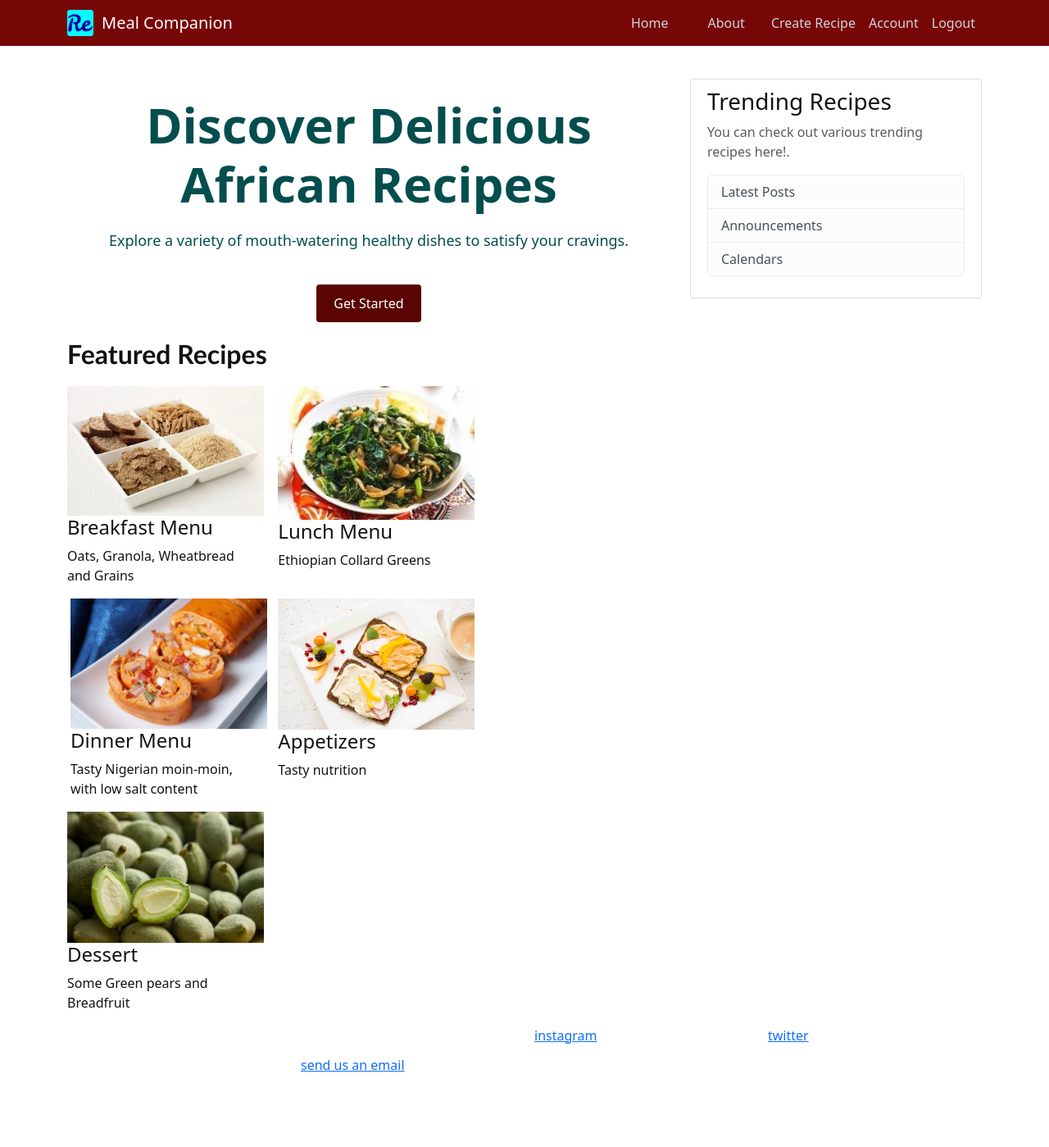
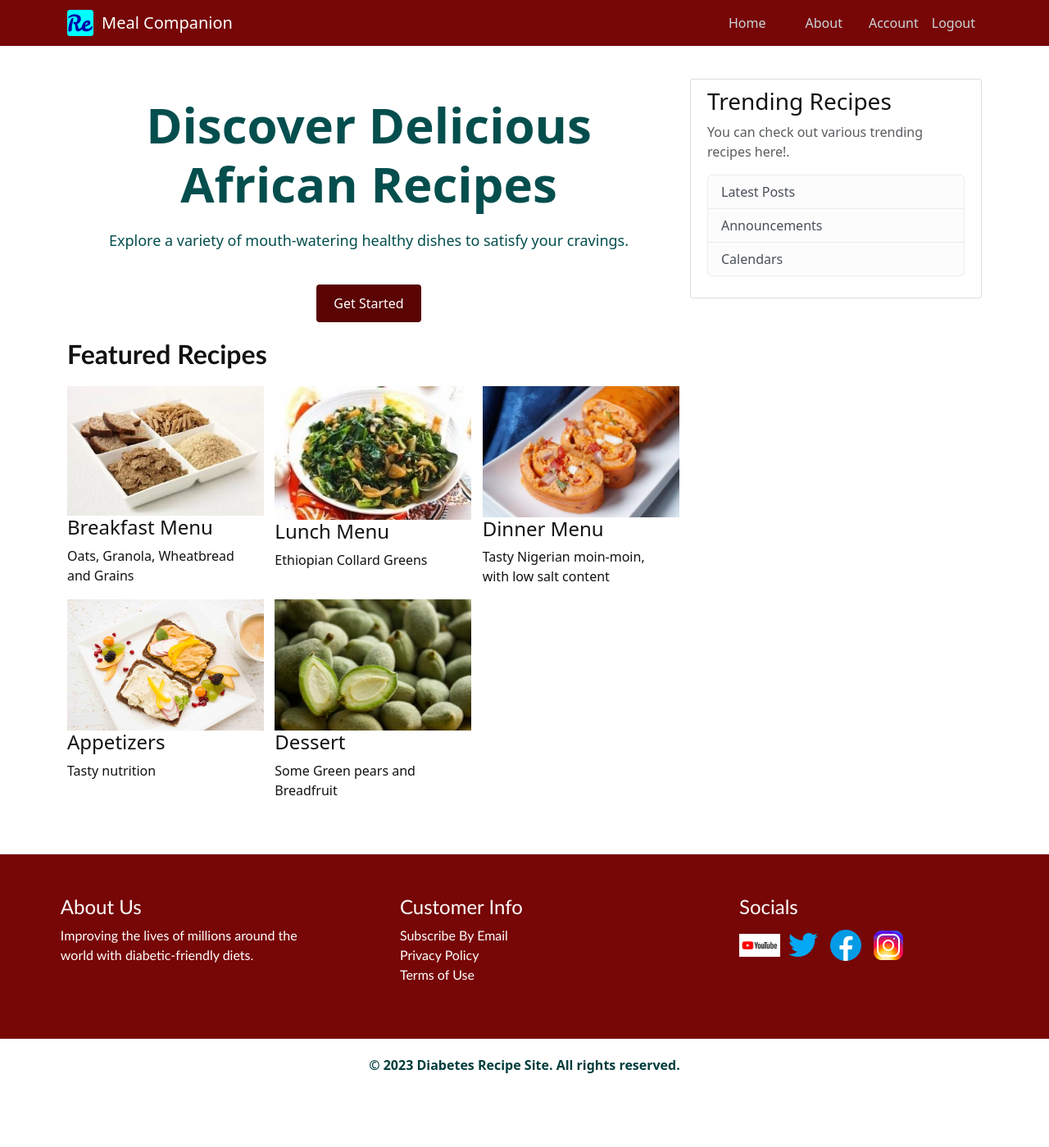
Before and after one commit to GodswillAikpitanyi/Recipe_App, a Flask app: page / in a window 1280 px wide. Shown: the whole page at 82% size. After the commit the page ends 1309 px from the top, so only its background shows below. Run offline with Flask 3, Linux system fonts and the light colour scheme; the visitor is signed in with stand-in values (Sample User, id 1); some libraries are stand-ins or nearby versions.

Commit message:
modified files

```diff
--- a/recipeapp/static/main.css
+++ b/recipeapp/static/main.css
@@ -31,7 +31,6 @@ ul li {
 /* Nav bar section */
 .site-header .navbar-nav .nav-link {
   color: #cbd5db;
-  position: relative;
 }
 
 .site-header .navbar-nav .nav-link:hover {
@@ -187,4 +186,11 @@ a.article-title:hover {
   max-width: 50px;
 }
 
+.copyright {
+  color: rgb(2, 61, 61);
+  font-weight: bold;
+  display: flex;
+  justify-content: center;
+  align-items: center;
+  margin: 20px;
 }
--- a/recipeapp/templates/landing_page.html
+++ b/recipeapp/templates/landing_page.html
@@ -40,12 +40,12 @@
         <h4>Breakfast Menu</h4>
         <p>Oats, Granola, Wheatbread and Grains</p>
       </div>
-      <div class="recipe-card col-md-4 ms-1">
+      <div class="recipe-card col-md-4">
         <img src="{{url_for('static', filename='images/recipe2.jpg')}}" alt="Recipe 2">
         <h4>Lunch Menu</h4>
         <p>Ethiopian Collard Greens</p>
       </div>
-      <div class="recipe-card col-md-4 ms-1">
+      <div class="recipe-card col-md-4">
         <img src="{{url_for('static', filename='images/recipe3.jpg')}}" alt="Recipe 3">
         <h4>Dinner Menu</h4>
         <p>Tasty Nigerian moin-moin, with low salt content</p>
--- a/recipeapp/templates/layout.html
+++ b/recipeapp/templates/layout.html
@@ -14,10 +14,6 @@
 <!-- Css and Bootstrap links-->
   <link href="https://cdn.jsdelivr.net/npm/bootstrap@5.3.0-alpha3/dist/css/bootstrap.min.css" rel="stylesheet" integrity="sha384-KK94CHFLLe+nY2dmCWGMq91rCGa5gtU4mk92HdvYe+M/SXH301p5ILy+dN9+nJOZ" crossorigin="anonymous">
   <link rel="stylesheet" type="text/css" href="{{ url_for('static', filename='main.css') }}">
-
-<!-- font awesome link-->
-<link rel="stylesheet" href="https://pro.fontawesome.com/releases/v5.10.0/css/all.css"
-    integrity="sha384-AYmEC3Yw5cVb3ZcuHtOA93w35dYTsvhLPVnYs9eStHfGJvOvKxVfELGroGkvsg+p" crossorigin="anonymous" />
 
 
   {% if title %}
@@ -44,7 +40,6 @@
           <!-- Navbar Right Side -->
           <div class="navbar-nav">
             {% if current_user.is_authenticated %}
-              <a class="nav-item nav-link" href="{{ url_for('new_recipe') }}">Create Recipe</a>
               <a class="nav-item nav-link" href="{{ url_for('account') }}">Account</a>
               <a class="nav-item nav-link" href="{{ url_for('logout') }}">Logout</a>
             {% else %}
@@ -57,8 +52,6 @@
     </nav>
   </header>
 
-  <div id="page-container">
-    <div id="content-wrap">
 <main role="main" class="container">
   <div class="row">
     <div class="col-md-8">
@@ -94,23 +87,30 @@
 
   <!-- footer -->
   <footer class="footer bg-steel text-white">
-    <div class="container">
+    <div class="footer-container">
         <div class="row">
             <div class="col-md-3">
                 <h4>About Us</h4>
                 <p>Improving the lives of millions around the world with diabetic-friendly diets.</p>
             </div>
             <div class="col-md-3">
-              <h4>Contact</h4>
-                <a href="recipeapp@mail.com">send us an email</a>
+              <h4>Customer Info</h4>
+              <ul>
+                <li><a href="support@recipeapp.com">Subscribe By Email</a></li>
+                <li><a href="recipeapp@mail.com">Privacy Policy</a></li>
+                <li><a href="#">Terms of Use</a></li>
+              </ul>
             </div>
             <div class="col-md-3">
-              <a href="www.instagram.com/recipe_app">instagram</a>
-            </div>
-            <div class="col-md-3">
-              <a href="www.twitter.com/recipe_app">twitter</a>
+              <h4>Socials</h4>
+              <a href="www.youtube.com/recipe_app"><img src="{{url_for('static', filename='images/youtube-logo.png')}}"></a>
+              <a href="www.twitter.com/recipe_app"><img src="{{url_for('static', filename='images/twitter-logo.png')}}"></a>
+              <a href="www.facebook.com/recipe_app"><img src="{{url_for('static', filename='images/facebook-logo.png')}}"></a>
+              <a href="www.instagram.com/recipeapp"><img src="{{url_for('static', filename='images/instagram-logo.png')}}"></a>
             </div>
           </div>
+    </div>
+    <div class="copyright">
     <p>&copy; 2023 Diabetes Recipe Site. All rights reserved.</p>
     </div>
 </footer>
```
Lines whose indentation alone changed are shown as unchanged.
